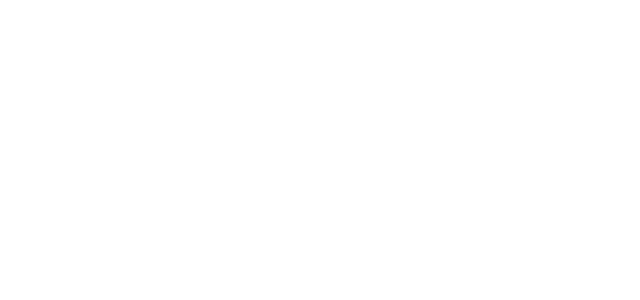
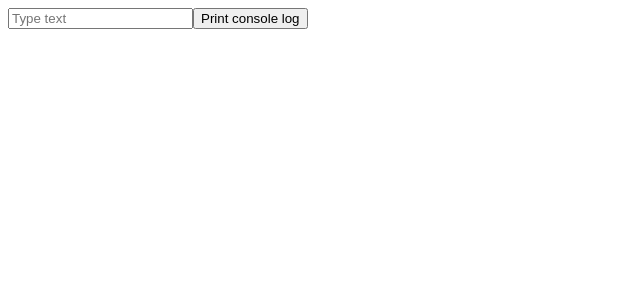
Before and after one commit to devheedoo/react-masterclass, a React (Create React App) app: page / in a window 1280 px wide. Shown: the top 300 px of the page, without its empty margins (0-640 px from the left). Built offline with nearby package versions, Linux system fonts and the light colour scheme.

Commit message:
feat(3.5): Add onChange event with TS

```diff
--- a/src/App.tsx
+++ b/src/App.tsx
@@ -1,5 +1,25 @@
+import React, { useState } from "react";
+
 function App() {
-  return <div></div>;
+  const [value, setValue] = useState("");
+
+  const handleChange = (event: React.FormEvent<HTMLInputElement>) => {
+    setValue(event.currentTarget.value);
+  };
+
+  return (
+    <div>
+      <form>
+        <input
+          type="text"
+          placeholder="Type text"
+          value={value}
+          onChange={handleChange}
+        />
+        <button>Print console log</button>
+      </form>
+    </div>
+  );
 }
 
 export default App;
```
